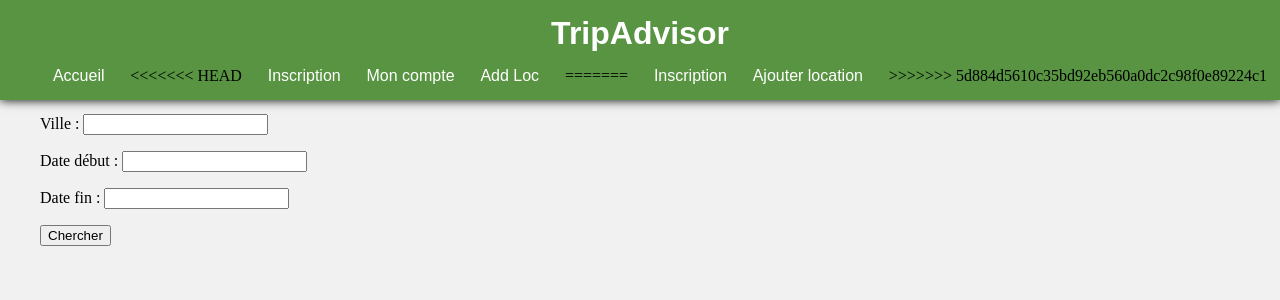
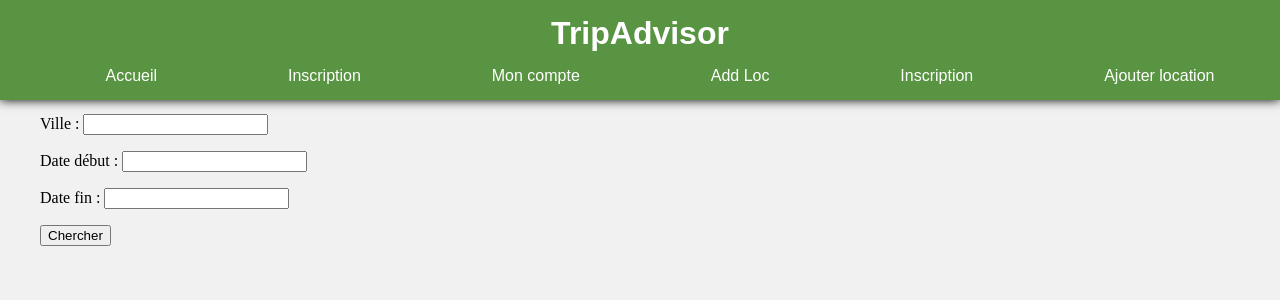
Before and after one commit to Alix-Eisenhardt/Trip, a PHP site: page / in a window 1280 px wide. Shown: the top 300 px of the page. Run offline with PHP 8.4, Linux system fonts and the light colour scheme; some libraries are stand-ins or nearby versions.

Commit message:
correction du header

```diff
--- a/view/header.php
+++ b/view/header.php
@@ -10,14 +10,11 @@
 		<h1>TripAdvisor</h1>
 		<ul>
 			<a href="."><li>Accueil</li></a>
-<<<<<<< HEAD
 			<a href="index.php?r=abonne/inscription"><li>Inscription</li></a>
 			<a href="index.php?r=abonne/modifierCompte"><li>Mon compte</li></a>
 			<a href="index.php?r=location/createLocation"><li>Add Loc</li></a>
-=======
 			<a href="./?r=abonne/inscription"><li>Inscription</li></a>
 			<a href="./?r=location/createLocation"><li>Ajouter location</li></a>
->>>>>>> 5d884d5610c35bd92eb560a0dc2c98f0e89224c1
 		</ul>
 </header>
 <div id="main">
```
